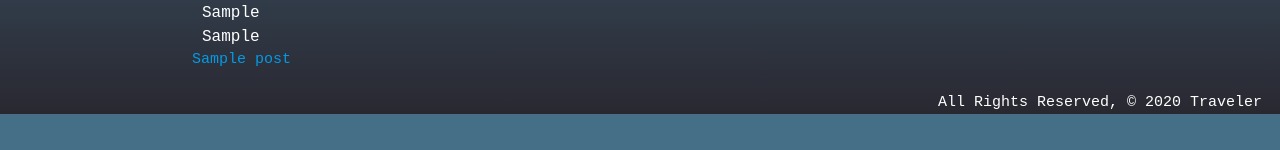
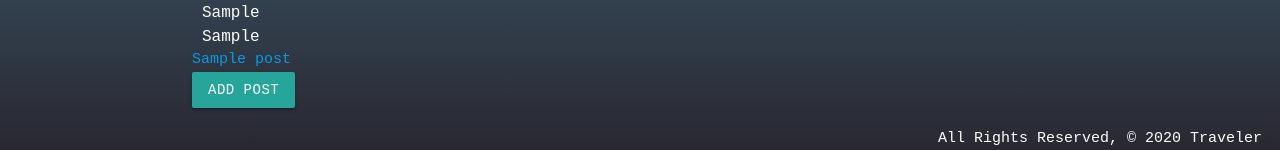
Before and after one commit to CSimoneCode/Project-Wayfarer, a Django app: page /cities/1/ in a window 1280 px wide. Shown: the part 844-994 px from the top of the page. Before the commit the page ends 958 px from the top, so only its background shows below. Run offline with Django 3.2, Linux system fonts and the light colour scheme; tables that the repository leaves empty hold one stand-in row (values such as "Sample post").

Commit message:
added some minor tweaks to city files

```diff
--- a/main_app/forms.py
+++ b/main_app/forms.py
@@ -15,6 +15,5 @@ class PostsForm(forms.ModelForm):
         model = Posts
         fields = [
             'title',
-            'author',
             'content'
         ]
--- a/main_app/models.py
+++ b/main_app/models.py
@@ -15,7 +15,7 @@ class Profile(models.Model):
 
 class City(models.Model):
     name = models.CharField(max_length=85)
-    # photo - via uploadcare?
+    # photo - via uploadcare? Elias knows what to do
     country = models.CharField(max_length=85)
     region = models.CharField(max_length=85)
 
@@ -26,10 +26,10 @@ class City(models.Model):
 class Posts(models.Model):
     title = models.CharField(max_length=50)
     author = models.ForeignKey(Profile, on_delete=models.CASCADE)
-    post_date = models.DateField(auto_now_add=True)
+    post_date = models.DateTimeField(auto_now_add=True)
     content = models.TextField(blank=True)
     # hashtags = models.CharField() ### May need middleware for hashtag functionality - doing more research
-    city = models.ForeignKey(City, on_delete=models.CASCADE, null=True)
+    city = models.ForeignKey(City, on_delete=models.CASCADE)
 
     def __str__(self):
         return f'{self.author} made post {self.title} on {self.post_date}'
--- a/main_app/templates/cities/detail.html
+++ b/main_app/templates/cities/detail.html
@@ -12,4 +12,5 @@
         </a>
     </div>
     {% endfor %}
+    <a href="{% url 'add_post' city.id %}" class="btn">Add Post</a>
 {% endblock %}
--- a/main_app/templates/cities/index.html
+++ b/main_app/templates/cities/index.html
@@ -4,7 +4,7 @@
 {% block content %}
 <h1>All Cities</h1>
     {% for city in cities %}
-    <a href="{% url 'city_detail' city.id %}">
+    <a href="{% url 'cities_detail' city.id %}">
         <p>{{ city.name }}, {{ city.country }}</p>
     </a>
     {% endfor %}
--- a/main_app/templates/posts/detail.html
+++ b/main_app/templates/posts/detail.html
@@ -6,8 +6,7 @@
 <div>{{ post.author }}</div>
 <div>{{ post.post_date }}</div>
 <div>{{ post.content }}</div>
-<div>{{ post.hashtags }}</div>
-<div>{{ post.profile }}</div>
+<!-- <div>{{ post.hashtags }}</div> -->
 <div>{{ posts.city }}</div>
 
 
--- a/main_app/urls.py
+++ b/main_app/urls.py
@@ -11,8 +11,9 @@ urlpatterns = [
     path('profile/update_profile/', views.update_profile, name='update_profile'),
     # Cities
     path('cities/', views.cities_index, name='cities_index'),
-    path('cities/<int:city_id>/', views.cities_detail, name='city_detail'),
+    path('cities/<int:city_id>/', views.cities_detail, name='cities_detail'),
     # Post urls
+    path('cities/<int:city_id>/posts/add_post/', views.add_post, name='add_post'),
     path('posts/<int:posts_id>/', views.posts_detail, name='posts_detail'), ### route tbd...may change dependent on other routes.
     path('posts/<int:posts_id>/delete_post/', views.delete_post, name='delete_post'),
     path('posts/<int:posts_id>/edit_post/', views.edit_post, name='edit_post'),
--- a/main_app/views.py
+++ b/main_app/views.py
@@ -74,8 +74,32 @@ def update_profile(request):
 # --------------------------- POSTS
 def posts_detail(request, posts_id):
     posts = Posts.objects.get(id=posts_id)
-    context = { 'post': posts } #Transition to singular post! For semantics.
+    #city = Posts.city.get()
+    context = {
+        'post': posts,
+        # 'city': city
+    }
     return render(request,'posts/detail.html', context)
+
+
+@login_required
+def add_post(request, city_id):
+    city = City.objects.get(id=city_id)
+    if request.method == 'POST':
+        posts_form = PostsForm(request.POST)
+        if posts_form.is_valid():
+            new_post = posts_form.save(commit=False)
+            new_post.author_id = request.user.id
+            new_post.city = city
+            new_post.save()
+            return redirect('posts_detail', new_post.id)
+    else:
+        posts_form = PostsForm()
+        context = {
+            'posts_form': posts_form,
+            'city': city
+        }
+        return render(request, 'posts/add.html', context)
 
 
 @login_required
@@ -115,7 +139,6 @@ def cities_index(request):
 def cities_detail(request, city_id):
     found_city = City.objects.get(id=city_id)
     posts = Posts.objects.filter(city = found_city.id).order_by('-post_date')
-    print(f'city {found_city} posts {posts}')
     context = {
         'city': found_city,
         'posts': posts
```
Also changed, not shown: main_app/templates/posts/add.html (added, +14 -0 lines), main_app/migrations/0009_auto_20201104_2321.py (added).
